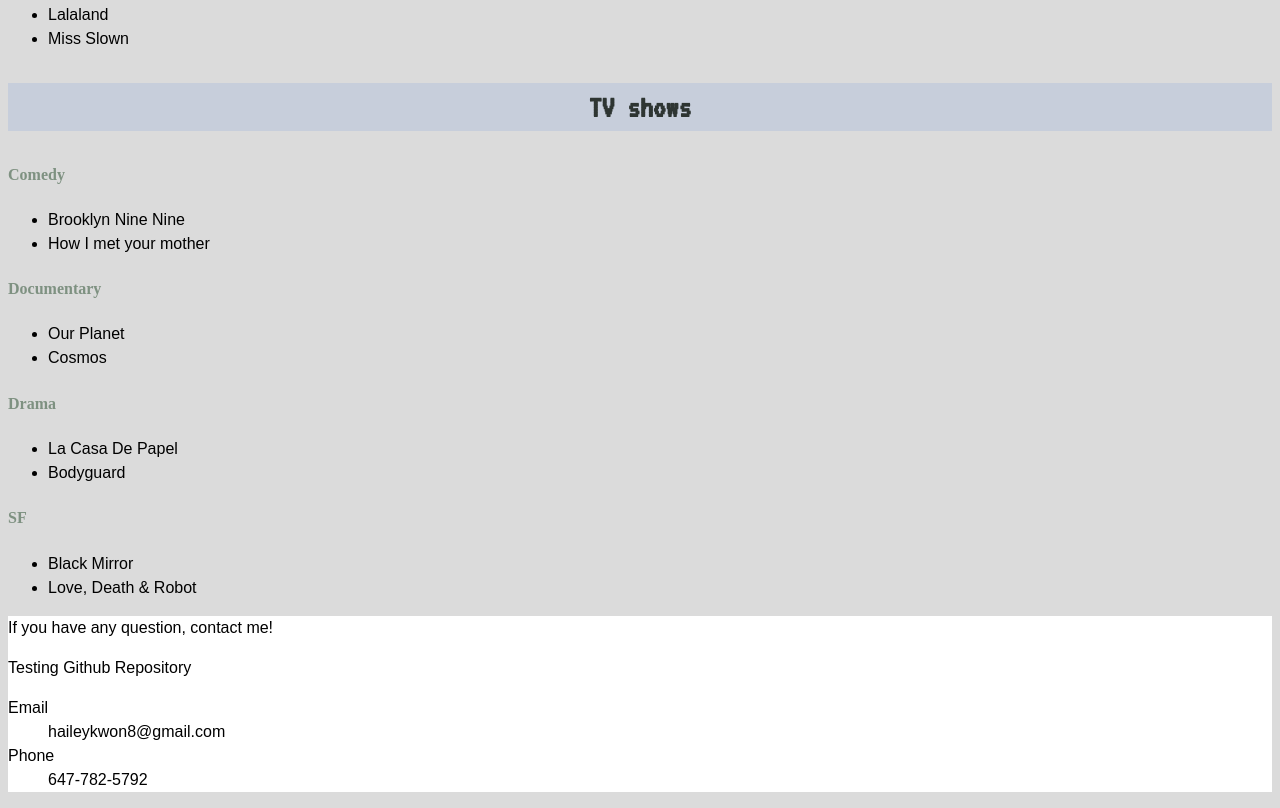
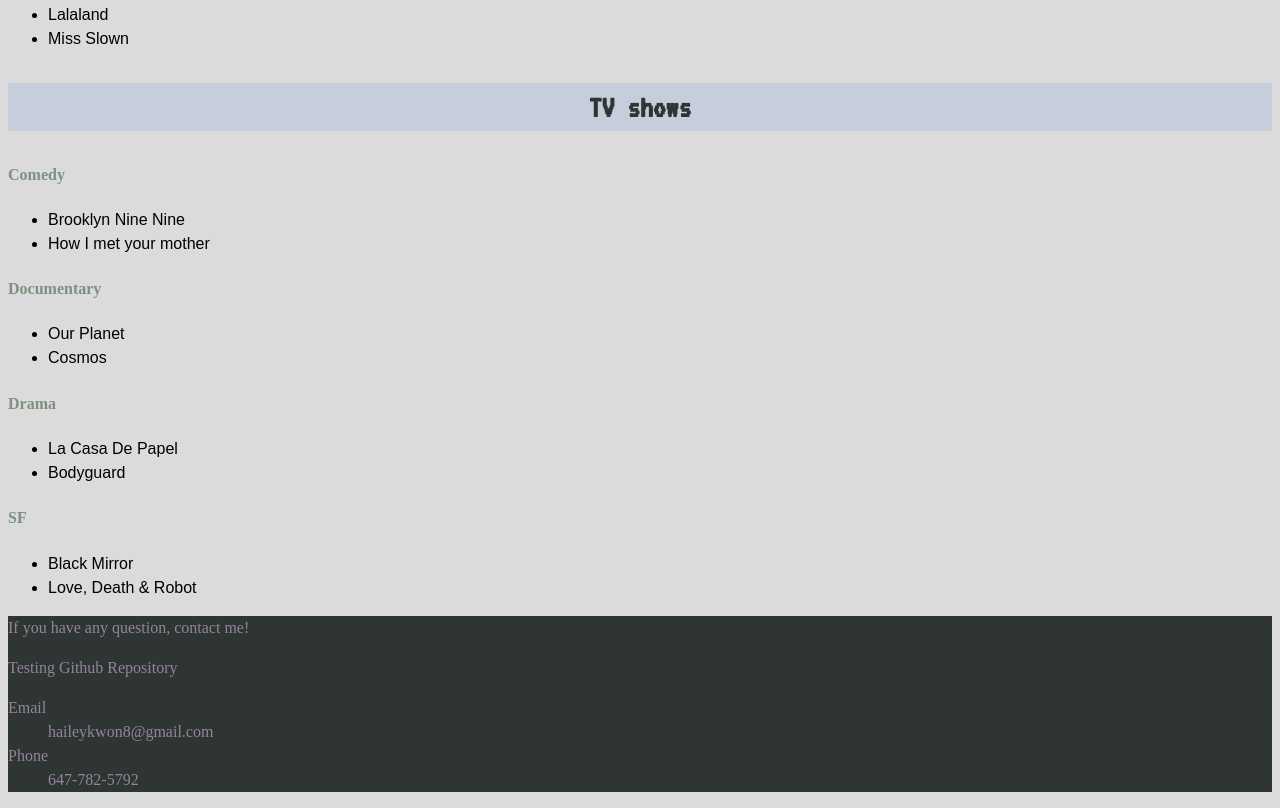
Before and after one commit to haileykoo/project_0912, a plain HTML site: page index.html in a window 1280 px wide. Shown: the part 2752-3560 px from the top of the page. Drawn offline with Linux system fonts and the light colour scheme.

Commit message:
change style

```diff
--- a/css/style.css
+++ b/css/style.css
@@ -68,5 +68,10 @@
 }
 
 footer {
-    background-color: white;
+    background-color: #2E3532;
+    color: #94849B;
+    font-size: 0.9 rem;
+    font-family: 'Times New Roman', Times, serif;
+
+    /* font: 700 nomal (weight) 1rem (style size - reqired) heleveica, arial, sans-serif (family-required) */
 }
```
